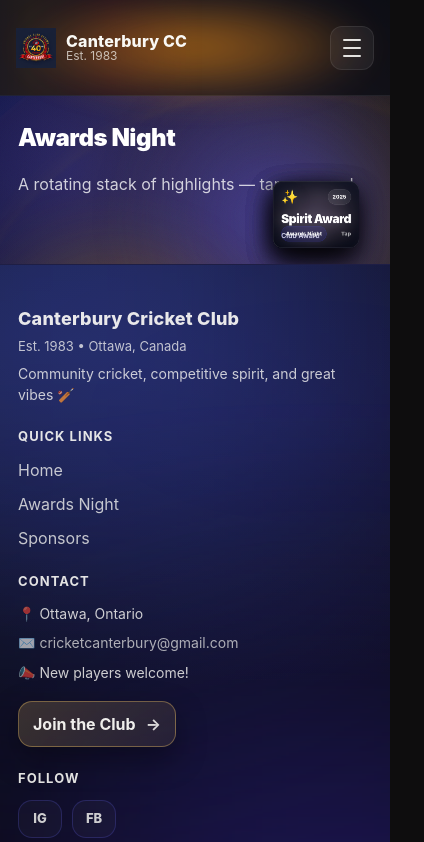
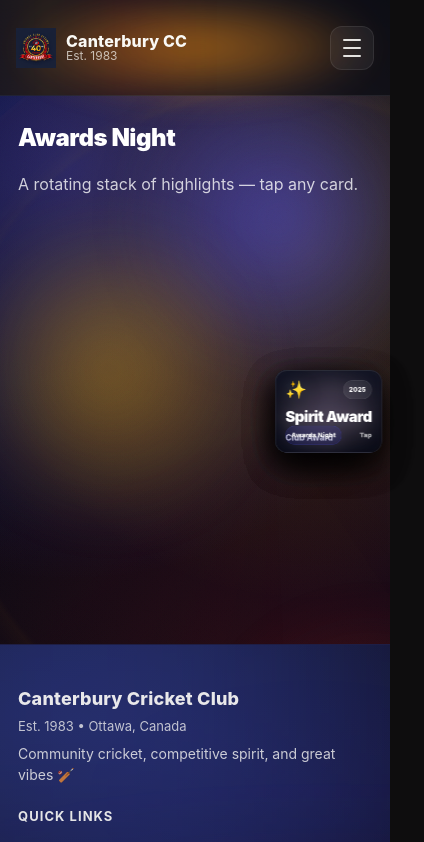
Before and after one commit to snj3vpaul/CanterburyCricket, a React (Vite) app in the folder CanterburyCricket/: page /awards in a window 390 px wide. Shown: the top 842 px of the page, 424 px wide, since content can reach past the window. Built offline with nearby package versions, Linux system fonts and the light colour scheme.

Commit message:
Centered Cards

```diff
--- a/CanterburyCricket/src/components/CardSwap/CardSwap.css
+++ b/CanterburyCricket/src/components/CardSwap/CardSwap.css
@@ -1,38 +1,49 @@
 /* CardSwap.css */
 
 .card-swap-container {
-  position: absolute;
-  bottom: 0;
-  right: 0;
-  transform: translate(5%, 20%);
-  transform-origin: bottom right;
+  position: relative;
+  width: 100%;
+  height: 100%;
+  margin: 0 auto;
+
+  display: grid;
+  place-items: center;
 
   perspective: 900px;
+  transform-origin: center center;
   overflow: visible;
+}
+
+/* We scale the whole stage instead of recalculating GSAP distances */
+@media (max-width: 900px) {
+  .card-swap-container {
+    transform: scale(0.9);
+  }
+}
+
+@media (max-width: 700px) {
+  .card-swap-container {
+    transform: scale(0.8);
+  }
+}
+
+@media (max-width: 480px) {
+  .card-swap-container {
+    transform: scale(0.68);
+  }
 }
 
 .card {
   position: absolute;
   top: 50%;
   left: 50%;
-  border-radius: 12px;
-  border: 1px solid #fff;
-  background: #000;
 
   transform-style: preserve-3d;
   will-change: transform;
+
   backface-visibility: hidden;
   -webkit-backface-visibility: hidden;
+
+  /* Visuals handled by AwardsCarousel.css */
+  border-radius: 18px;
 }
-
-@media (max-width: 768px) {
-  .card-swap-container {
-    transform: scale(0.75) translate(25%, 25%);
-  }
-}
-
-@media (max-width: 480px) {
-  .card-swap-container {
-    transform: scale(0.55) translate(25%, 25%);
-  }
-}
```
